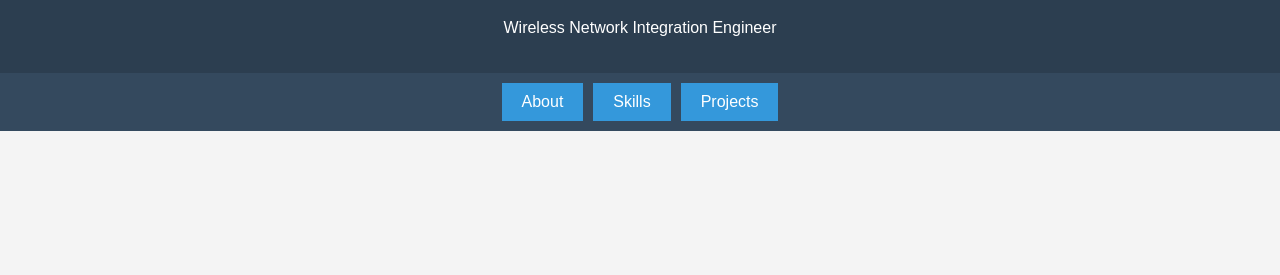
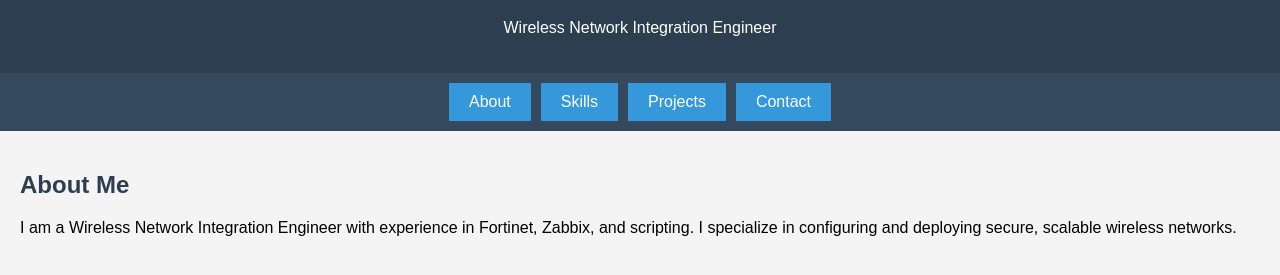
Before and after one commit to Sandeep0524/sandeep_reddy_k.github.io, a plain HTML site: page index.html in a window 1280 px wide. Shown: the part 81-356 px from the top of the page. Drawn offline with Linux system fonts and the light colour scheme.

Commit message:
Update index.html

```diff
--- a/index.html
+++ b/index.html
@@ -63,4 +63,14 @@
     <button onclick="showTab('about')">About</button>
     <button onclick="showTab('skills')">Skills</button>
     <button onclick="showTab('projects')">Projects</button>
-    <button onclick="showTab('contact')
+    <button onclick="showTab('contact')">Contact</button>
+  </nav>
+
+  <main>
+    <section id="about" class="tab active">
+      <h2>About Me</h2>
+      <p>I am a Wireless Network Integration Engineer with experience in Fortinet, Zabbix, and scripting. I specialize in configuring and deploying secure, scalable wireless networks.</p>
+    </section>
+
+    <section id="skills" class="tab">
+      <h2>Skills</h2>
```
